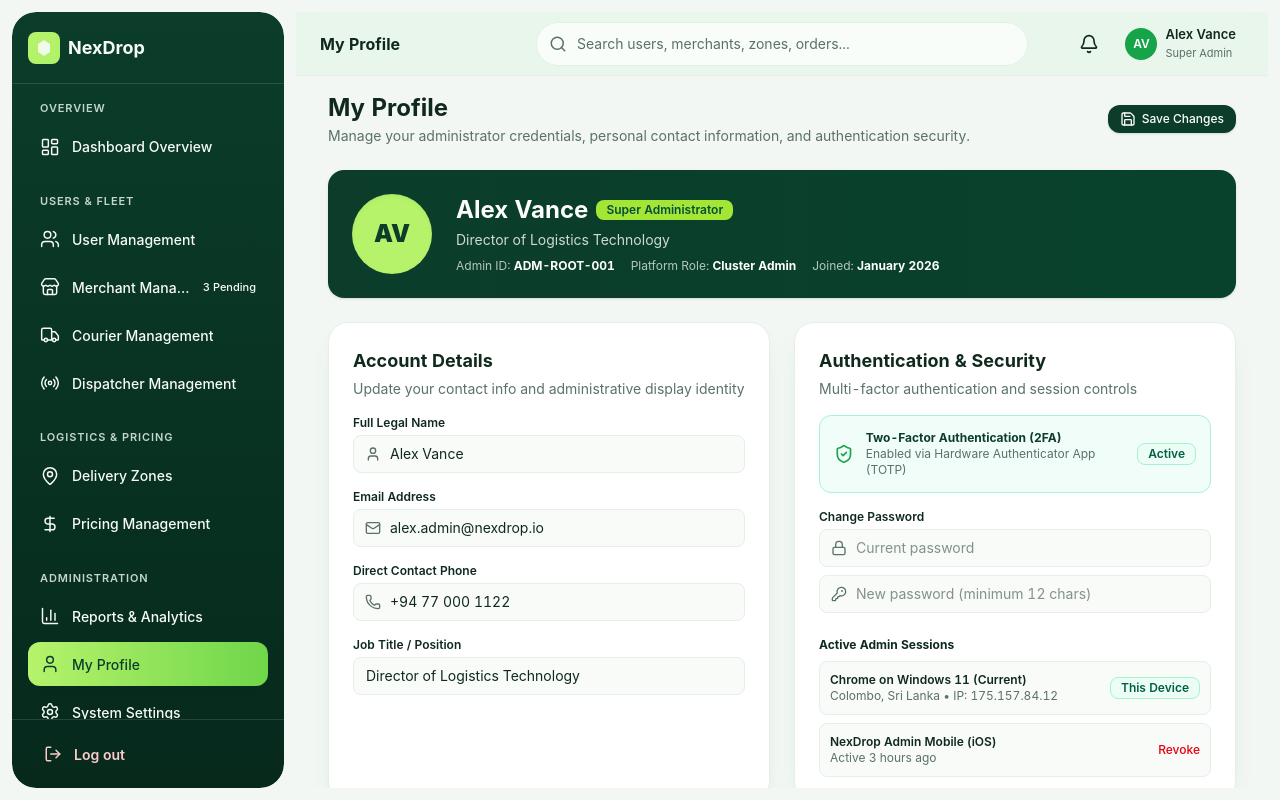
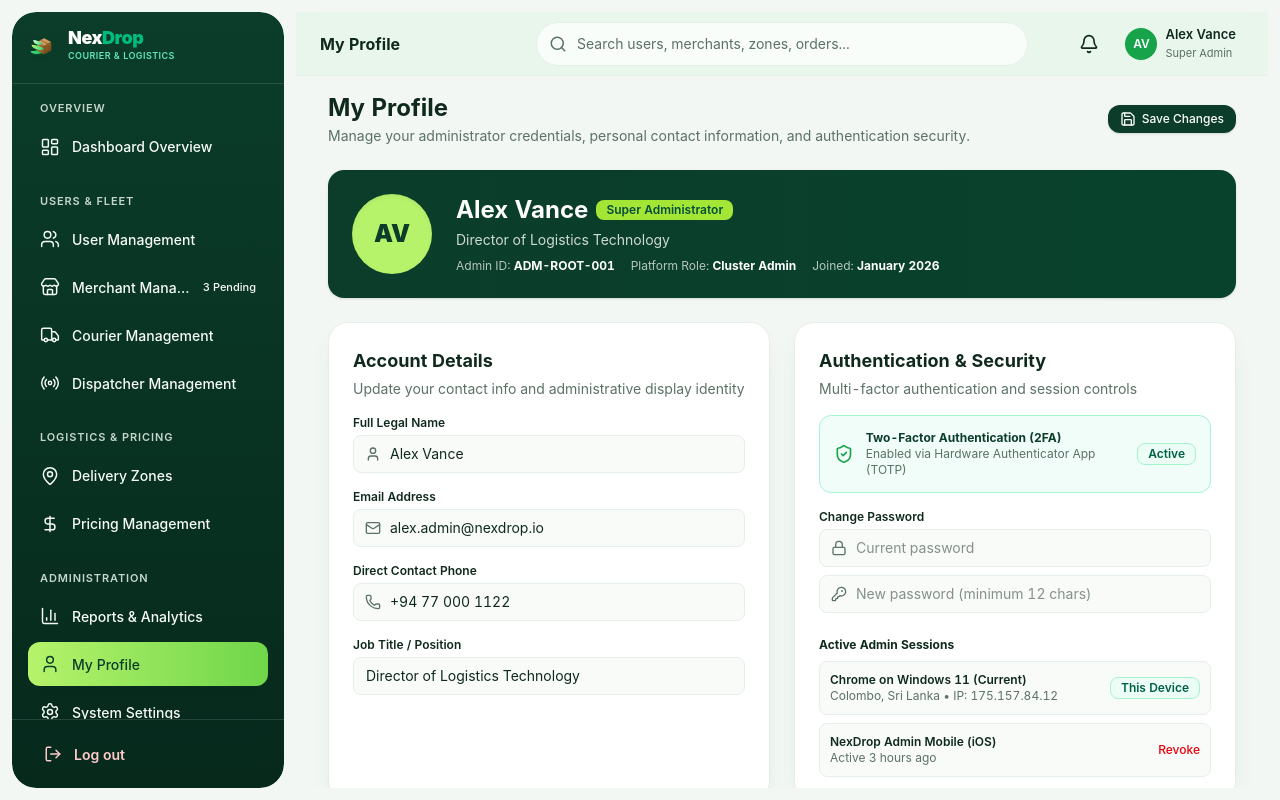
Before and after one commit to Chandupa-H/NexDrop, a Next.js app in the folder frontend/: page /admin/profile in a window 1280 px wide. Built offline with nearby package versions, Linux system fonts and the light colour scheme.

Commit message:
fix : logo issue

```diff
--- a/frontend/src/app/admin/users/page.tsx
+++ b/frontend/src/app/admin/users/page.tsx
@@ -424,8 +424,7 @@ export default function AdminUsersPage() {
                   key={role}
                   type="button"
                   onClick={() => setSelectedRole(role)}
-                  className={`px-3 py-1.5 text-xs font-semibold rounded-lg transition-colors shrink-0 ${
-                    selectedRole === role
+                  className={`px-3 py-1.5 text-xs font-semibold rounded-lg transition-colors shrink-0 ${selectedRole === role
                       ? "bg-[#0b3d2a] text-white"
                       : "bg-[#e8f5ec] text-[#0b3d2a] hover:bg-[#d5ecd9]"
                     }`}
@@ -498,8 +497,7 @@ export default function AdminUsersPage() {
                       </td>
                       <td className="py-3.5 px-4">
                         <span
-                          className={`inline-flex items-center gap-1.5 px-2 py-0.5 rounded-full text-xs font-semibold ${
-                            u.is_active
+                          className={`inline-flex items-center gap-1.5 px-2 py-0.5 rounded-full text-xs font-semibold ${u.is_active
                               ? "bg-emerald-50 text-emerald-700 border border-emerald-200"
                               : "bg-red-50 text-red-700 border border-red-200"
                             }`}
--- a/frontend/src/components/dashboard/shell/brand-logo.tsx
+++ b/frontend/src/components/dashboard/shell/brand-logo.tsx
@@ -1,17 +1,17 @@
+import Link from "next/link";
+import { NexDropLogo } from "@/components/shared/nexdrop-logo";
+
 export function BrandLogo({ className }: { className?: string }) {
   return (
-    <div className={`dashboard-brand ${className ?? ""}`}>
-      <svg className="dashboard-brand-mark" viewBox="0 0 32 32" fill="none" aria-hidden="true">
-        <rect width="32" height="32" rx="8" fill="url(#logoGradient)" />
-        <path d="M16 8L22 12V20L16 24L10 20V12L16 8Z" fill="var(--dashboard-sidebar-text)" opacity="0.9" />
-        <defs>
-          <linearGradient id="logoGradient" x1="0" y1="0" x2="32" y2="32">
-            <stop stopColor="var(--dashboard-lime-from)" />
-            <stop offset="1" stopColor="var(--dashboard-primary)" />
-          </linearGradient>
-        </defs>
-      </svg>
-      <span className="dashboard-brand-name">NexDrop</span>
-    </div>
+    <Link
+      href="/"
+      className={`dashboard-brand focus:outline-none ${className ?? ""}`}
+      aria-label="NexDrop Home"
+    >
+      <span className="sr-only">NexDrop</span>
+      <div aria-hidden="true">
+        <NexDropLogo variant="dark" size="sm" />
+      </div>
+    </Link>
   );
 }
```
Lines whose indentation alone changed are shown as unchanged.
